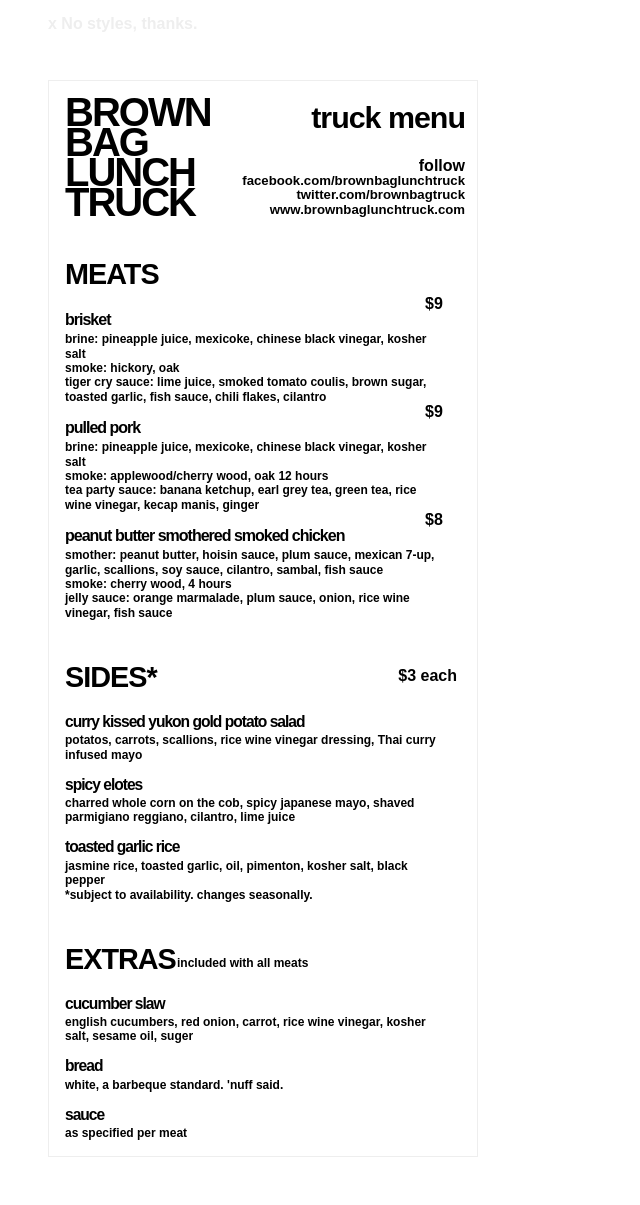
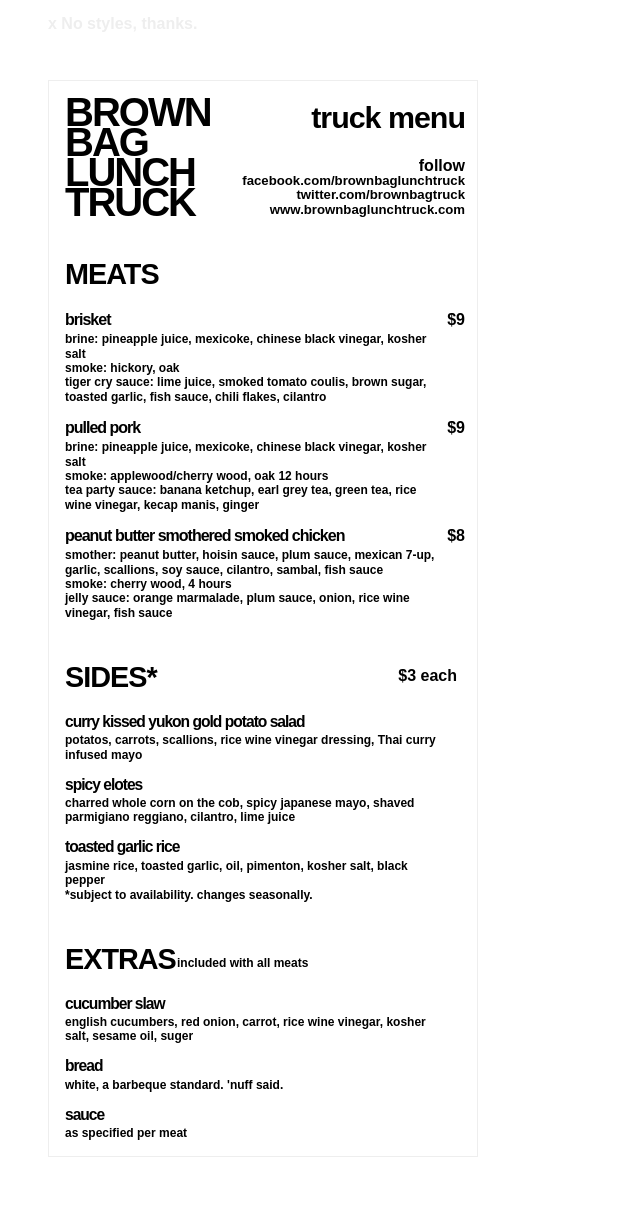
Before and after one commit to smbriones/smbriones.github.com, a Jekyll site: the page testing/expressive/brownbag.html, which Jekyll copies as it is, in a window 1280 px wide. Shown: the whole page, without its empty margins (0-640 px from the left). Built offline with Jekyll 4.4.1, drawn with Linux system fonts in a browser that asks for light colours; some web fonts are replaced.

Commit message:
changes h3 to p

```diff
--- a/testing/expressive/brownbag.html
+++ b/testing/expressive/brownbag.html
@@ -27,7 +27,7 @@
   <h2>Meats</h2>
 
   <h3 class="menu-item">brisket</h3>
-  <h3 class="price">$9</h3>
+  <p class="price">$9</p>
   <ul>
     <li>
       brine: pineapple juice, mexicoke, chinese black vinegar, kosher salt
@@ -42,7 +42,7 @@
   </ul>
 
   <h3 class="menu-item">pulled pork</h3>
-  <h3 class="price">$9</h3>
+  <p class="price">$9</p>
   <ul>
     <li>
       brine: pineapple juice, mexicoke, chinese black vinegar, kosher salt
@@ -57,7 +57,7 @@
   </ul>
 
   <h3 class="menu-item">peanut butter smothered smoked chicken</h3>
-  <h3 class="price">$8</h3>
+  <p class="price">$8</p>
   <ul>
     <li>
       smother: peanut butter, hoisin sauce, plum sauce, mexican 7-up, garlic, scallions,
@@ -73,7 +73,7 @@
 
 
   <h2 class="sides">Sides*</h2>
-  <h3 class="sides-price">$3 each</h3>
+  <p class="sides-price">$3 each</p>
 
   <ul>
     <li>
--- a/testing/expressive/stylesheets/expressive.css
+++ b/testing/expressive/stylesheets/expressive.css
@@ -106,7 +106,7 @@ p.included {
   width: 70%;
 }
 
-h3.sides-price {
+p.sides-price {
   font-family: 'Chivo', sans-serif;
   font-weight: 900;
   float: left;
@@ -122,6 +122,8 @@ h3.social {
 }
 
 p.price {
+  font-family: 'Chivo', sans-serif;
+  font-weight: 900;
   float: left;
   margin: 1em 0 0 0;
   width: 10%;
```
